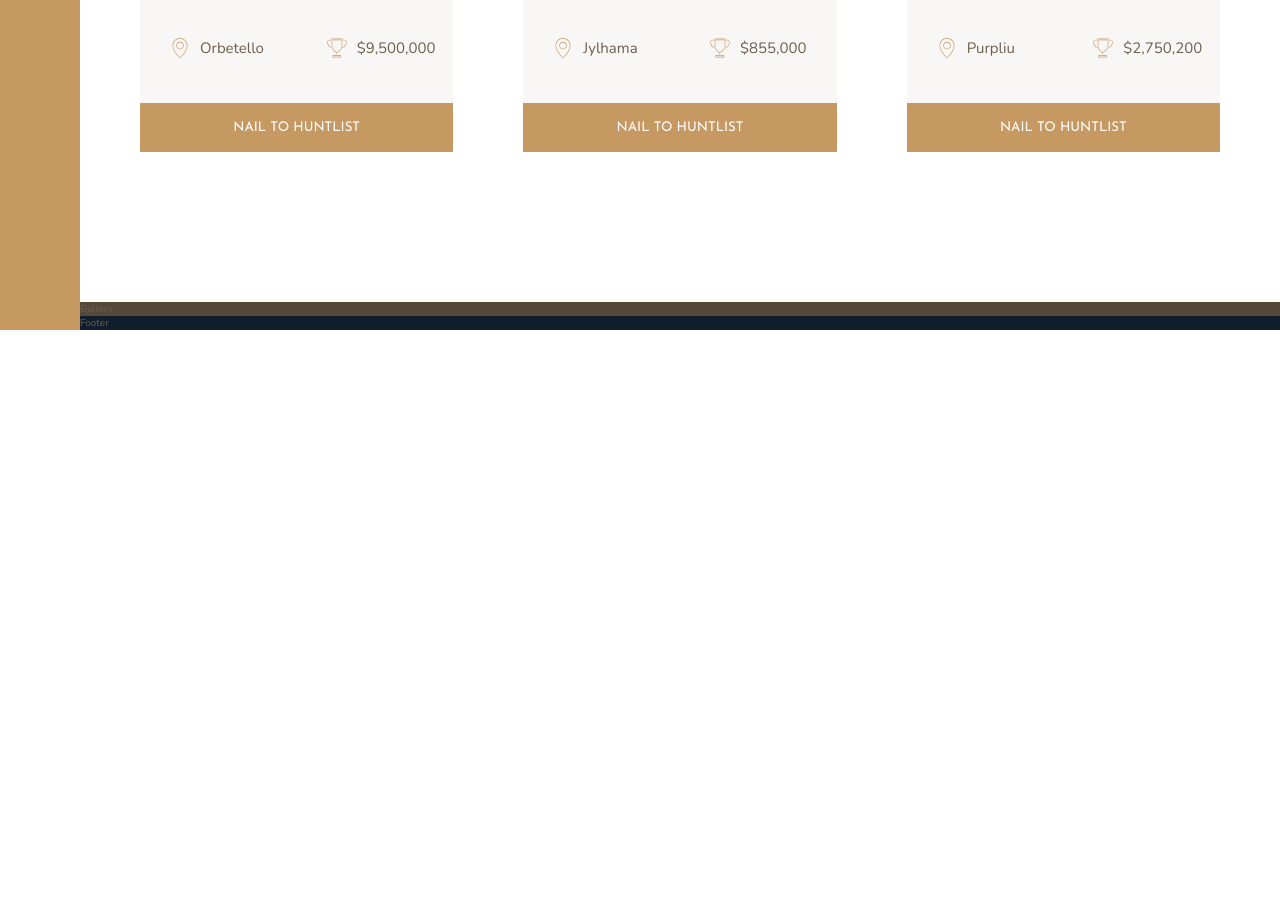
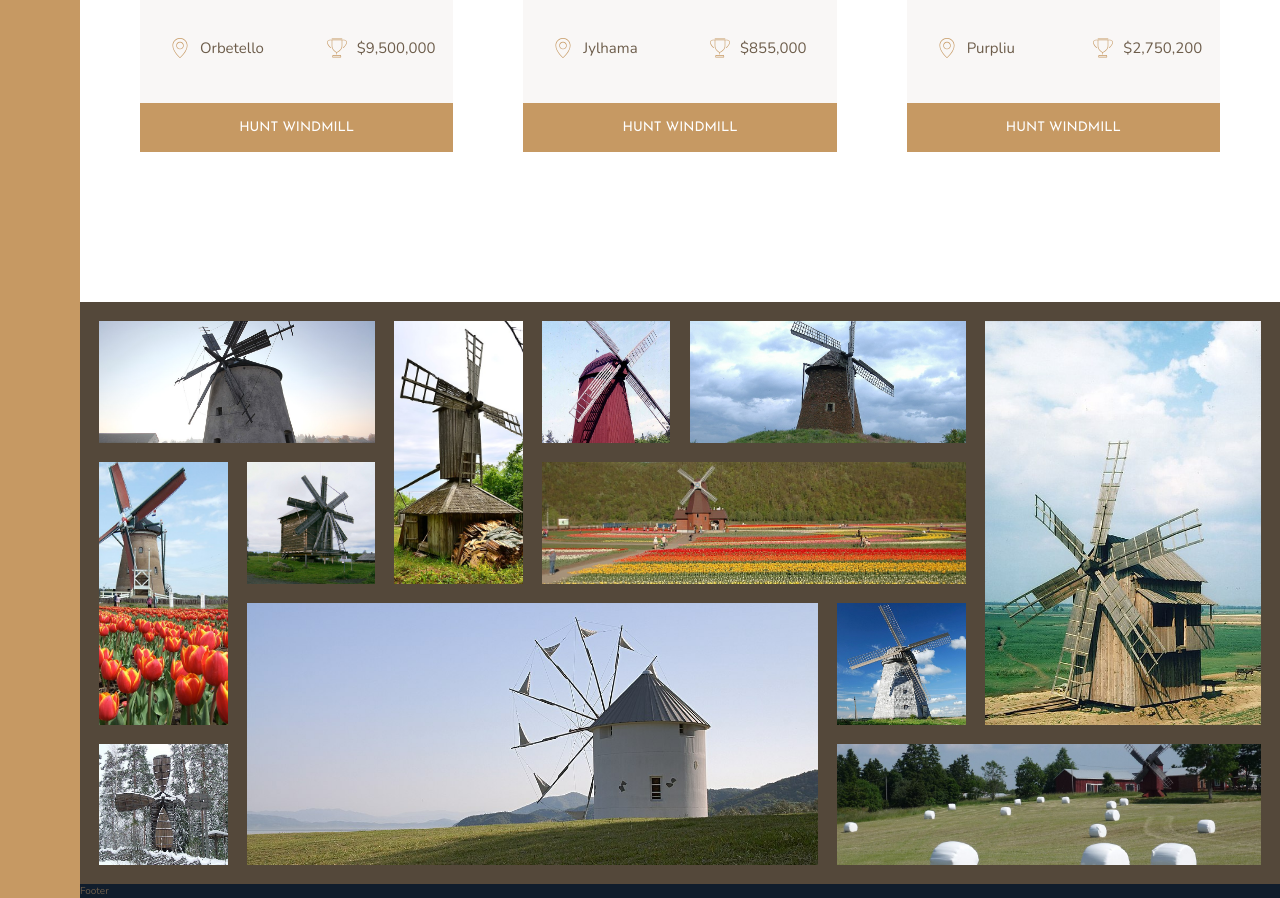
Before and after one commit to varbSan/donquixote-land, a website: page index.html in a window 1280 px wide. Shown: the part 2846-3744 px from the top of the page. Before the commit the page ends 3176 px from the top, so only its background shows below. Drawn offline with nearby package versions, Linux system fonts and the light colour scheme.

Commit message:
feat: building windmill gallery

```diff
--- a/index.html
+++ b/index.html
@@ -96,7 +96,7 @@
                     </svg>
                     <p>$1,200,000</p>
                 </div>
-                <button class="btn windmill__btn">Nail to Huntlist</button>
+                <button class="btn windmill__btn">Hunt Windmill</button>
             </div>
             <div class="windmill">
                 <img src="img/windmill-the-pirogiv-brothers.jpg" alt="Windmill Pirogiv" class="windmill__img">
@@ -116,7 +116,7 @@
                     </svg>
                     <p>$1,950,200</p>
                 </div>
-                <button class="btn windmill__btn">Nail to Huntlist</button>
+                <button class="btn windmill__btn">Hunt Windmill</button>
             </div>
             <div class="windmill">
                 <img src="img/windmill-bloody-uusikaupunki.jpg" alt="Windmill Uusikaupunki" class="windmill__img">
@@ -136,7 +136,7 @@
                     </svg>
                     <p>$1,150,000</p>
                 </div>
-                <button class="btn windmill__btn">Nail to Huntlist</button>
+                <button class="btn windmill__btn">Hunt Windmill</button>
             </div>
             <div class="windmill">
                 <img src="img/windmill-miracle-orbetello.jpg" alt="Windmill Orbetello" class="windmill__img">
@@ -156,14 +156,14 @@
                     </svg>
                     <p>$9,500,000</p>
                 </div>
-                <button class="btn windmill__btn">Nail to Huntlist</button>
+                <button class="btn windmill__btn">Hunt Windmill</button>
             </div>
             <div class="windmill">
                 <img src="img/windmill-northern-jylhama.jpg" alt="Windmill Jylhama" class="windmill__img">
                 <svg class="windmill__like">
                     <use xlink:href="img/sprite.svg#icon-heart-full"></use>
                 </svg>
-                <h5 class="windmill__name">Northen Joe</h5>
+                <h5 class="windmill__name">Northern Joe</h5>
                 <div class="windmill__location">
                     <svg class="windmill__like">
                         <use xlink:href="img/sprite.svg#icon-map-pin"></use>
@@ -176,7 +176,7 @@
                     </svg>
                     <p>$855,000</p>
                 </div>
-                <button class="btn windmill__btn">Nail to Huntlist</button>
+                <button class="btn windmill__btn">Hunt Windmill</button>
             </div>
             <div class="windmill">
                 <img src="img/windmill-the-mountain-of-purpliu.jpg" alt="Windmill Purpliu" class="windmill__img">
@@ -196,10 +196,51 @@
                     </svg>
                     <p>$2,750,200</p>
                 </div>
-                <button class="btn windmill__btn">Nail to Huntlist</button>
+                <button class="btn windmill__btn">Hunt Windmill</button>
             </div>
         </section>
-        <section class="gallery">Gallery</section>
+        <section class="gallery">
+            <figure class="gallery__item gallery__item--1">
+                <img src="img/gal-1.jpg" alt="Gallery image 1" class="gallery__img">
+            </figure>
+            <figure class="gallery__item gallery__item--2">
+                <img src="img/gal-2.jpg" alt="Gallery image 2" class="gallery__img">
+            </figure>
+            <figure class="gallery__item gallery__item--3">
+                <img src="img/gal-3.jpg" alt="Gallery image 3" class="gallery__img">
+            </figure>
+            <figure class="gallery__item gallery__item--4">
+                <img src="img/gal-4.jpg" alt="Gallery image 4" class="gallery__img">
+            </figure>
+            <figure class="gallery__item gallery__item--5">
+                <img src="img/gal-5.jpg" alt="Gallery image 5" class="gallery__img">
+            </figure>
+            <figure class="gallery__item gallery__item--6">
+                <img src="img/gal-6.jpg" alt="Gallery image 6" class="gallery__img">
+            </figure>
+            <figure class="gallery__item gallery__item--7">
+                <img src="img/gal-7.jpg" alt="Gallery image 7" class="gallery__img">
+            </figure>
+            <figure class="gallery__item gallery__item--8">
+                <img src="img/gal-8.jpg" alt="Gallery image 8" class="gallery__img">
+            </figure>
+            <figure class="gallery__item gallery__item--9">
+                <img src="img/gal-9.jpg" alt="Gallery image 9" class="gallery__img">
+            </figure>
+            <figure class="gallery__item gallery__item--10">
+                <img src="img/gal-10.jpg" alt="Gallery image 10" class="gallery__img">
+            </figure>
+            <figure class="gallery__item gallery__item--11">
+                <img src="img/gal-11.jpg" alt="Gallery image 11" class="gallery__img">
+            </figure>
+            <figure class="gallery__item gallery__item--12">
+                <img src="img/gal-12.jpg" alt="Gallery image 12" class="gallery__img">
+            </figure>
+            <figure class="gallery__item gallery__item--13">
+                <img src="img/gal-13.jpg" alt="Gallery image 13" class="gallery__img">
+            </figure>
+
+        </section>
         <footer class="footer">Footer</footer>
     </body>
 </html>
--- a/sass/_gallery.scss
+++ b/sass/_gallery.scss
@@ -1,4 +1,75 @@
 .gallery {
   background-color: $color-grey-dark-1;
   grid-column: full-start / full-end;
+
+
+  display: grid;
+  grid-template-columns: repeat(8, 1fr);
+  grid-template-rows: repeat(8, 4vw);
+  grid-gap: 1.5vw;
+  padding: 1.5vw;
+
+  &__item {
+    &--1 {
+      grid-row: 5 / span 2;
+      grid-column: 6 / span 1;
+    }
+    &--2 {
+      grid-row: 7 / -1;
+      grid-column: 1 / span 1;
+    }
+    &--3 {
+      grid-row: 3 / span 2;
+      grid-column: 3 / span 1;
+    }
+    &--4 {
+      grid-row: 1 / span 2;
+      grid-column: 1 / span 2;
+    }
+    &--5 {
+      grid-row: 5 / span 4;
+      grid-column: 2 / span 4;
+    }
+    &--6 {
+      grid-row: 1 / span 2;
+      grid-column: 5 / span 2;
+    }
+    &--7 {
+      grid-row: 7 / -1;
+      grid-column: 6 / span 3;
+
+    }
+    &--8 {
+      grid-row: 3 / span 2;
+      grid-column: 4 / span 3;
+    }
+    &--9 {
+      grid-row: 1 / span 4;
+      grid-column: 3 / span 1;
+    }
+    &--10 {
+      grid-row: 3 / span 4;
+      grid-column: 1 / span 1;
+    }
+    &--11 {
+      grid-row: 1 / span 6;
+      grid-column: 7 / span 2;
+    }
+    &--12 {
+      grid-row: 1 / span 2;
+      grid-column: 4 / span 1;
+    }
+    &--13 {
+      grid-row: 3 / span 2;
+      grid-column: 2 / span 1;
+    }
+  }
+
+
+  &__img {
+    width: 100%;
+    height: 100%;
+    object-fit: cover;
+    display: block;
+  }
 }
```
Also changed, not shown: css/style.css, img/gal-1.jpg (added), img/gal-10.jpg (added), img/gal-11.jpg (added), img/gal-12.jpg (added), img/gal-13.jpg (added), img/gal-2.jpg (added), img/gal-3.jpg (added), img/gal-4.jpg (added), img/gal-5.jpg (added), img/gal-6.jpg (added), img/gal-7.jpg (added), img/gal-8.jpg (added), img/gal-9.jpg (added).
